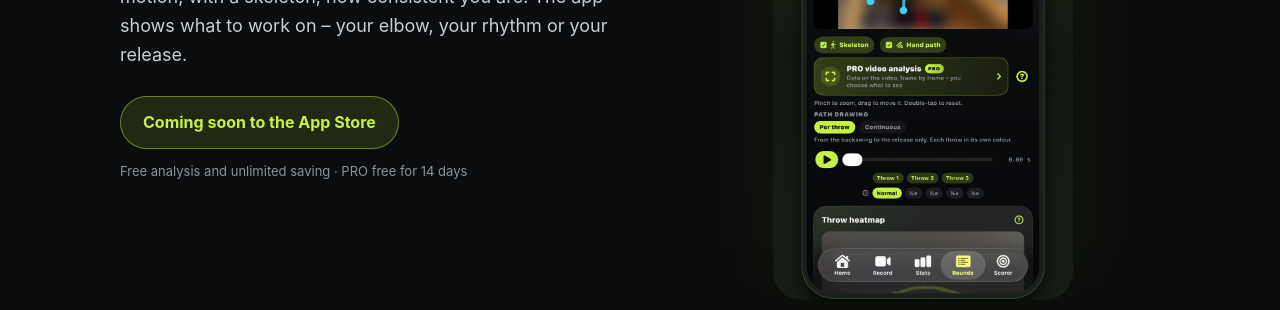
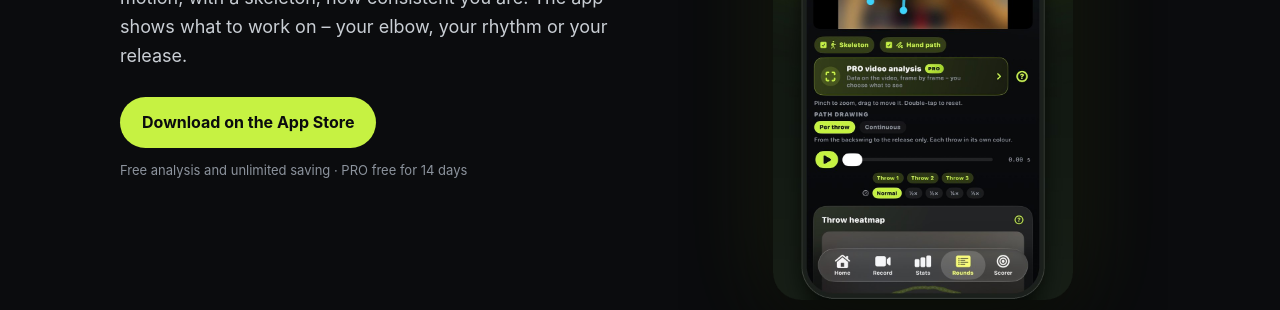
Before and after one commit to dartsanalyzer/darts-analyzer, a plain HTML site: page index.html in a window 1280 px wide. Shown: the part 490-800 px from the top of the page. Drawn offline with Linux system fonts and the light colour scheme.

Commit message:
Add files via upload

```diff
--- a/index.html
+++ b/index.html
@@ -2,6 +2,7 @@
 <html lang="en">
 <head>
 <meta charset="utf-8">
+<meta name="apple-itunes-app" content="app-id=6824505699">
 <meta name="viewport" content="width=device-width, initial-scale=1, viewport-fit=cover">
 <title>Darts Analyzer – Throw Coach</title>
 <meta name="description" content="Darts throw analysis for iPhone: skeleton replay, consistency index and drills.">
@@ -30,7 +31,7 @@
       <p class="lead"
          data-hu="Tedd le a telefont oldalra, dobj 3 nyilat, és lásd lassítva, csontvázzal, mennyire egyformán dobsz. Az app megmutatja, min dolgozz – a könyöködön, a ritmusodon vagy az elengedésen." data-en="Put your phone to the side, throw 3 darts and see in slow motion, with a skeleton, how consistent you are. The app shows what to work on – your elbow, your rhythm or your release.">Put your phone to the side, throw 3 darts and see in slow motion, with a skeleton, how consistent you are. The app shows what to work on – your elbow, your rhythm or your release.</p>
       <div class="cta">
-        <span class="btn soon" data-hu="Hamarosan az App Store-ban" data-en="Coming soon to the App Store">Coming soon to the App Store</span>
+        <a class="btn" href="https://apps.apple.com/app/id6824505699" target="_blank" rel="noopener" data-hu="Letöltés az App Store-ból" data-en="Download on the App Store">Download on the App Store</a>
       </div>
       <p class="small" data-hu="Ingyenes elemzés és korlátlan mentés · PRO 14 napig ingyen" data-en="Free analysis and unlimited saving · PRO free for 14 days">Free analysis and unlimited saving · PRO free for 14 days</p>
     </div>
```
Also changed, not shown: support.html (+1 -0 lines).
